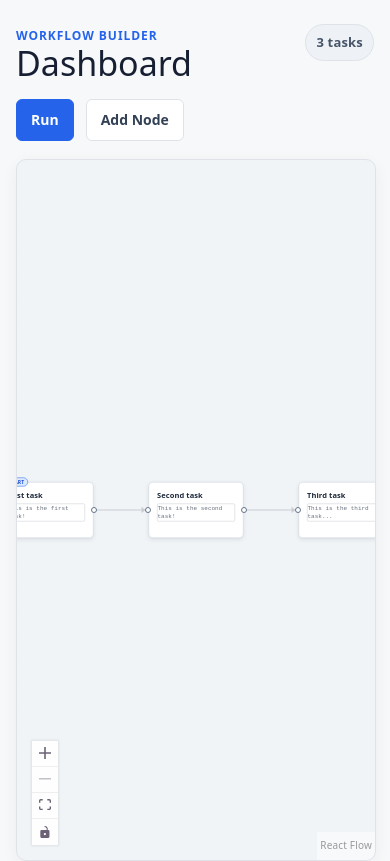
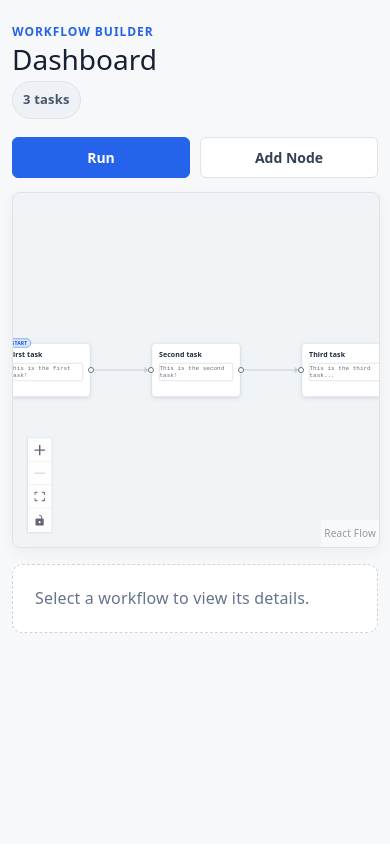
Before and after one commit to justin-tsai/workflow-mockup, a React (Vite) app: page / in a window 390 px wide. Shown: the top 861 px of the page. Built offline with nearby package versions, Linux system fonts and the light colour scheme.

Commit message:
update spacing

```diff
--- a/src/App.css
+++ b/src/App.css
@@ -412,3 +412,109 @@
   border-color: #64748b;
   background-color: #f8fafc;
 }
+
+@media (max-width: 900px) {
+  main {
+    padding: 28px 18px 36px;
+  }
+
+  .app-header {
+    align-items: flex-start;
+    margin-bottom: 18px;
+  }
+
+  .workflow-canvas {
+    height: 52svh;
+    min-height: 390px;
+  }
+
+  .dashboard {
+    grid-template-columns: 1fr;
+    gap: 16px;
+  }
+
+  .dashboard > p {
+    min-height: auto;
+  }
+}
+
+@media (max-width: 600px) {
+  main {
+    padding: 20px 12px 28px;
+  }
+
+  h1 {
+    font-size: 28px;
+  }
+
+  .app-header {
+    flex-direction: column;
+    gap: 10px;
+  }
+
+  .workflow-actions {
+    display: grid;
+    grid-template-columns: 1fr 1fr;
+    gap: 10px;
+    margin-bottom: 14px;
+  }
+
+  .workflow-actions button {
+    width: 100%;
+    min-width: 0;
+    padding-inline: 10px;
+  }
+
+  .workflow-canvas {
+    height: 42svh;
+    min-height: 320px;
+    border-radius: 8px;
+  }
+
+  .workflow-node {
+    width: 178px;
+    height: 108px;
+    padding: 14px;
+  }
+
+  .workflow-node strong {
+    font-size: 14px;
+  }
+
+  .workflow-node-description {
+    min-height: 32px;
+  }
+
+  .react-flow__controls {
+    transform: scale(0.9);
+    transform-origin: bottom left;
+  }
+
+  .execution-details {
+    padding: 16px;
+  }
+
+  .execution-details__header {
+    flex-direction: column;
+    gap: 12px;
+  }
+
+  .execution-details__actions {
+    width: 100%;
+    align-items: stretch;
+  }
+
+  .execution-details__actions .status-badge {
+    align-self: flex-start;
+  }
+
+  .execution-details button {
+    width: 100%;
+  }
+
+  .workflow-toast {
+    right: 12px;
+    bottom: 12px;
+    max-width: calc(100vw - 24px);
+  }
+}
```
